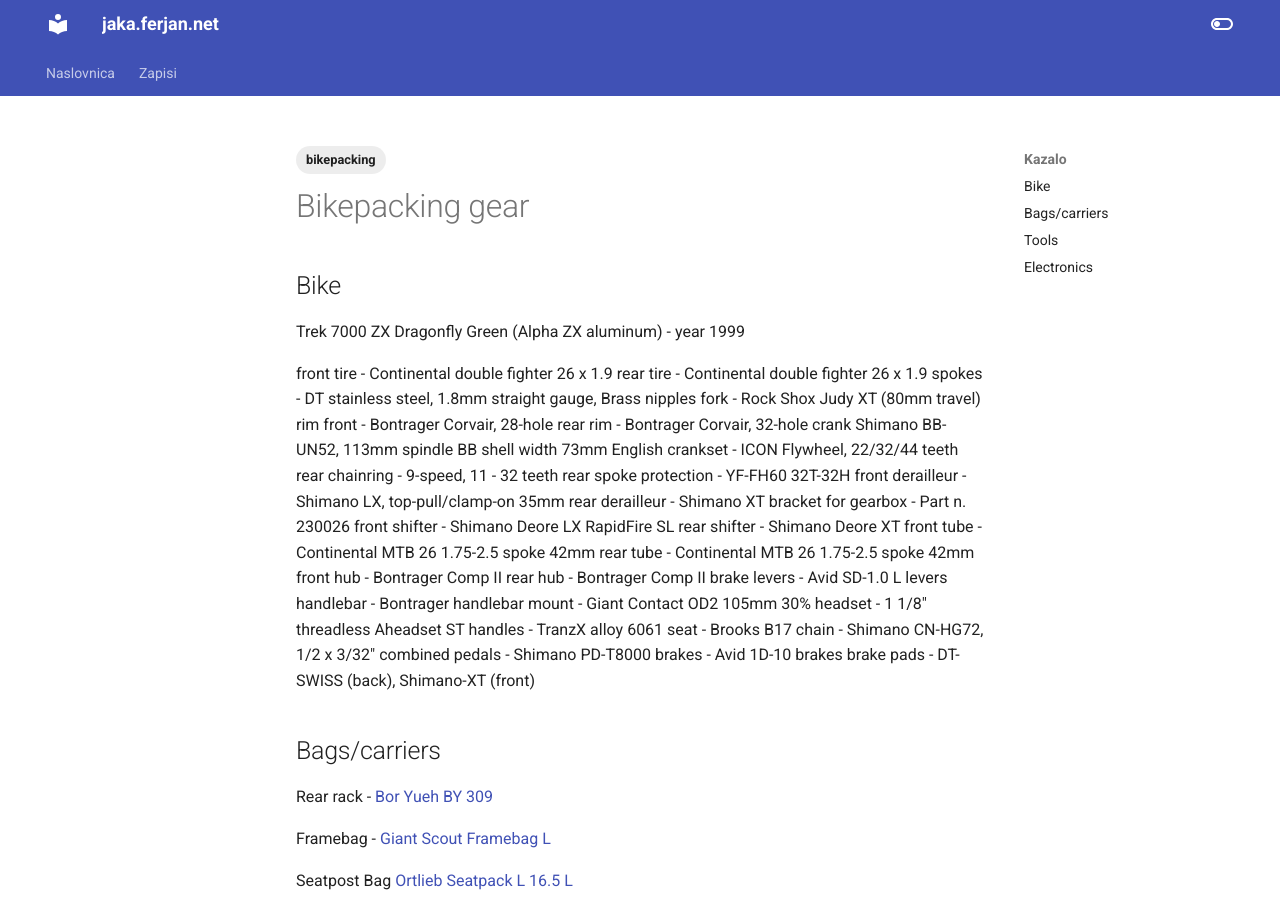
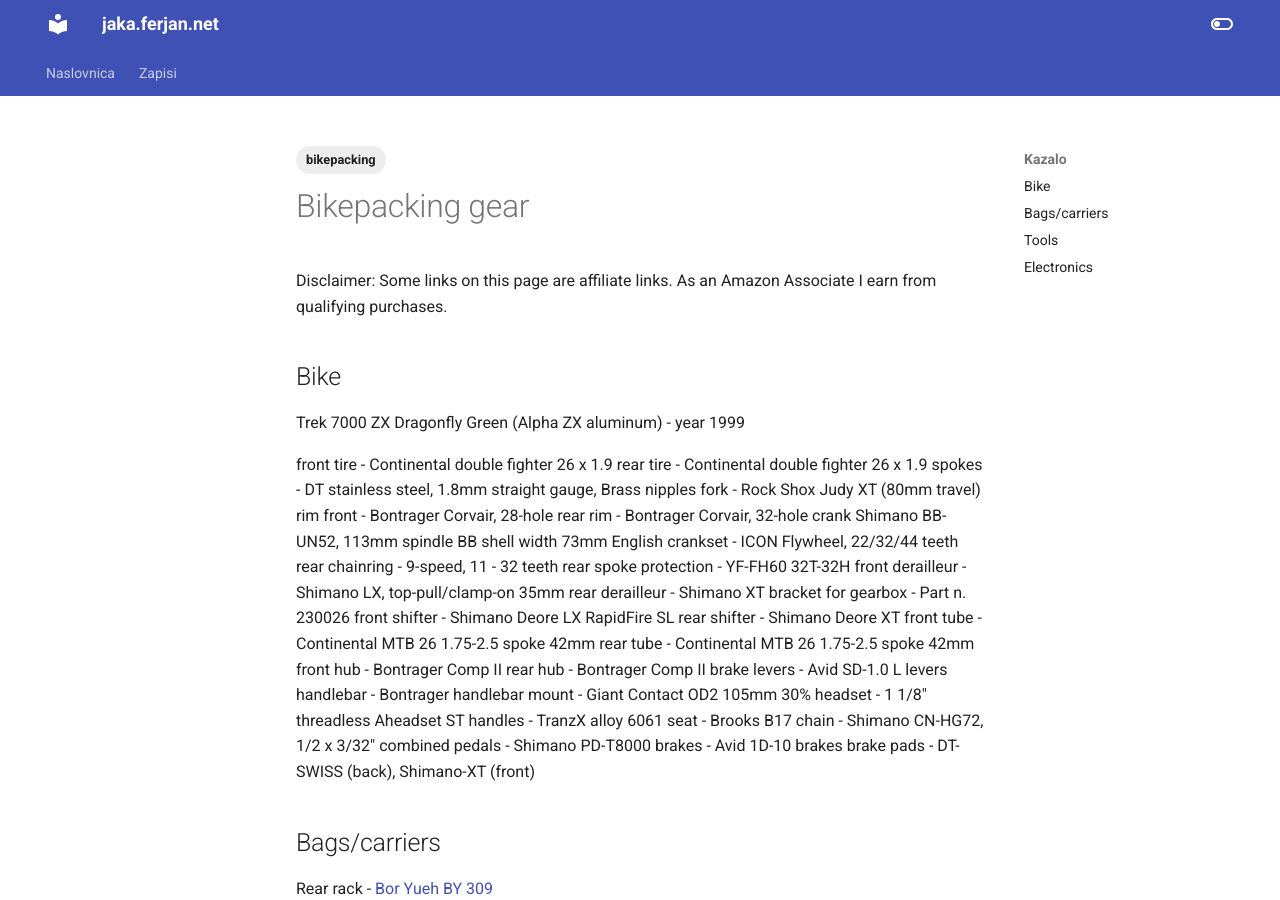
Before and after one commit to jferjan/jferjan.github.io, an MkDocs documentation site: the page built from docs/zapisi/gear.md, in a window 1280 px wide and 900 px high. Built offline with MkDocs 1.6.1 and Material for MkDocs 9.7.7, drawn with Linux system fonts in a browser that asks for light colours.

Commit message:
Update gear.md

```diff
--- a/docs/zapisi/gear.md
+++ b/docs/zapisi/gear.md
@@ -4,6 +4,8 @@
 ---
 
 # Bikepacking gear
+
+Disclaimer: Some links on this page are affiliate links. As an Amazon Associate I earn from qualifying purchases.
 
 ## Bike
 
```
